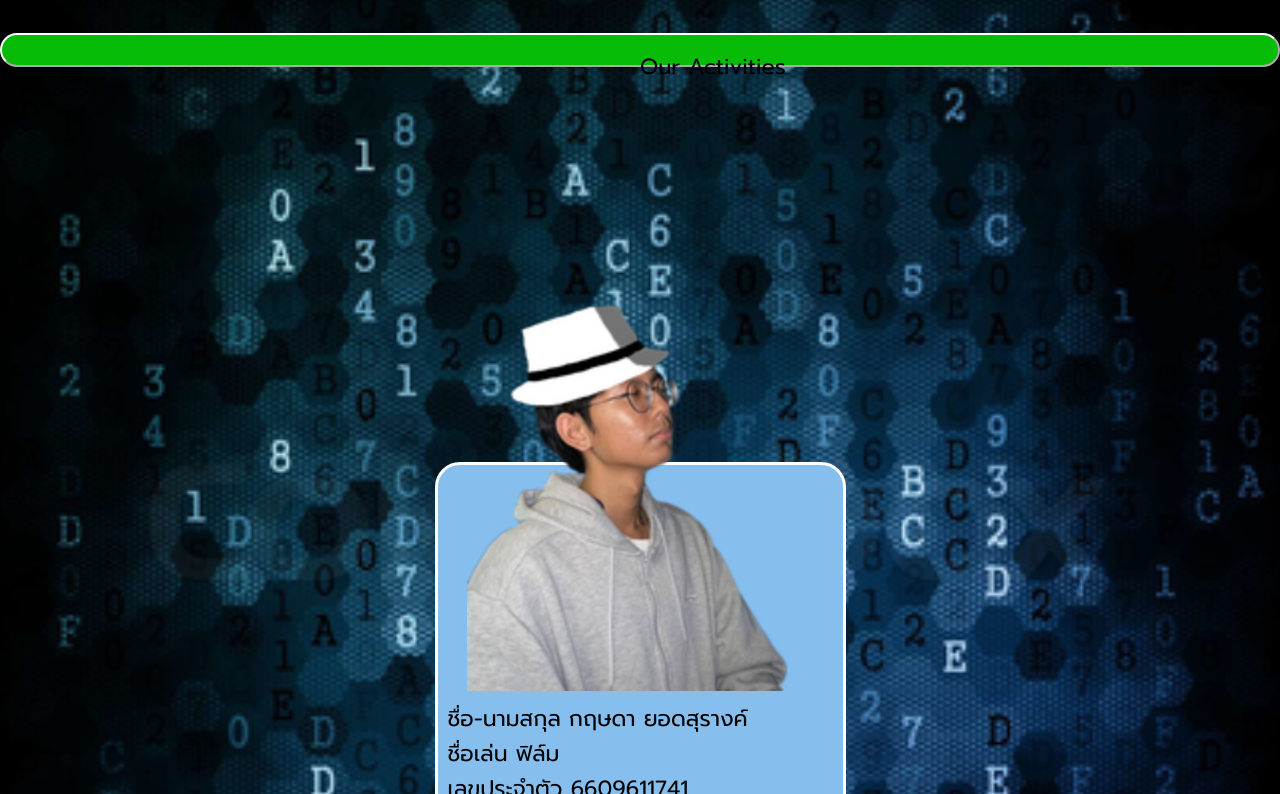
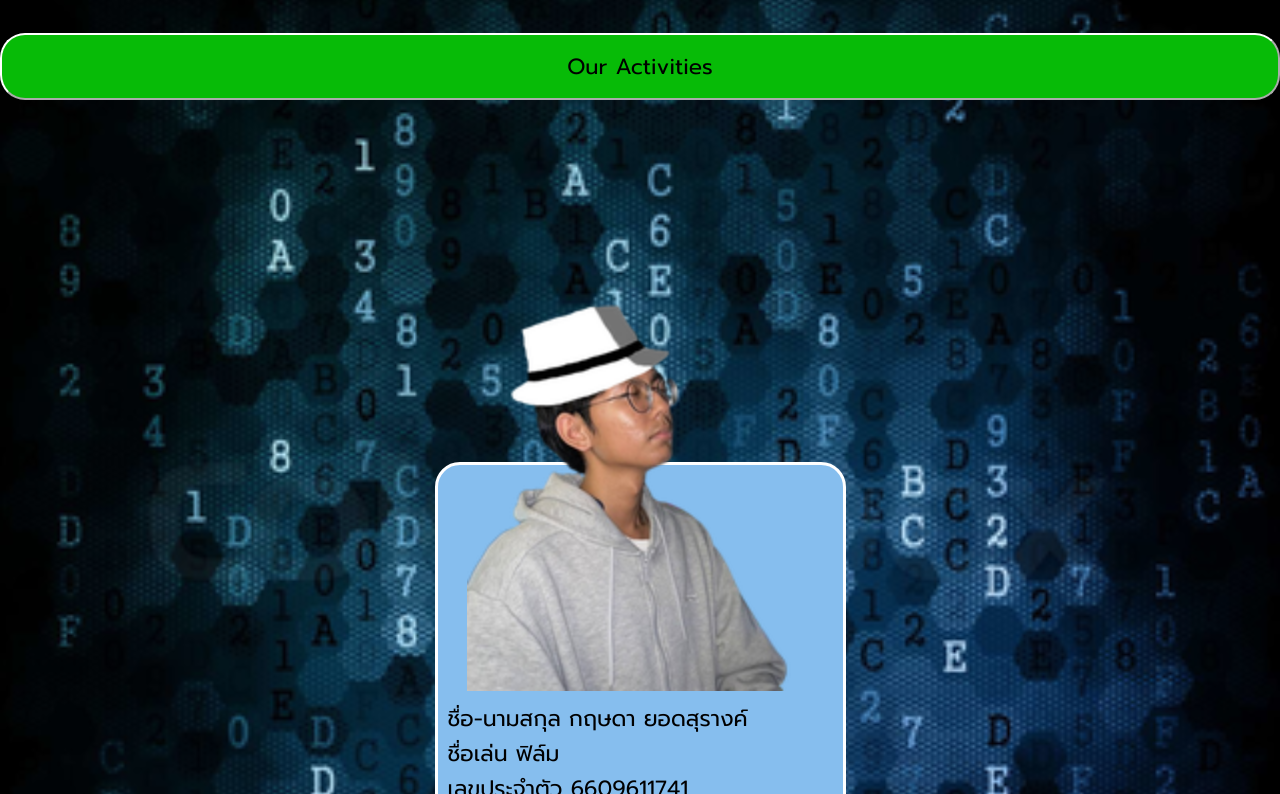
Before and after one commit to murktmv/CS100-Project-G37, a plain HTML site: page index.html in a window 1280 px wide. Shown: the part 122-916 px from the top of the page. Drawn offline with Linux system fonts and the light colour scheme.

Commit message:
Update style.css

```diff
--- a/css/style.css
+++ b/css/style.css
@@ -19,7 +19,7 @@ button {
     background-color: rgb(7, 187, 7);
     border-color: white;
     border-radius: 25px;
-    position: fixed;
+    position: absolute;
     top: 50px;
     right: 250px;
     padding: 15px;
@@ -32,7 +32,7 @@ button {
 button span {
     cursor: pointer;
     display: inline-block;
-    position: fixed;
+    position: relative;
     transition: 0.5s;
 }
 
```
